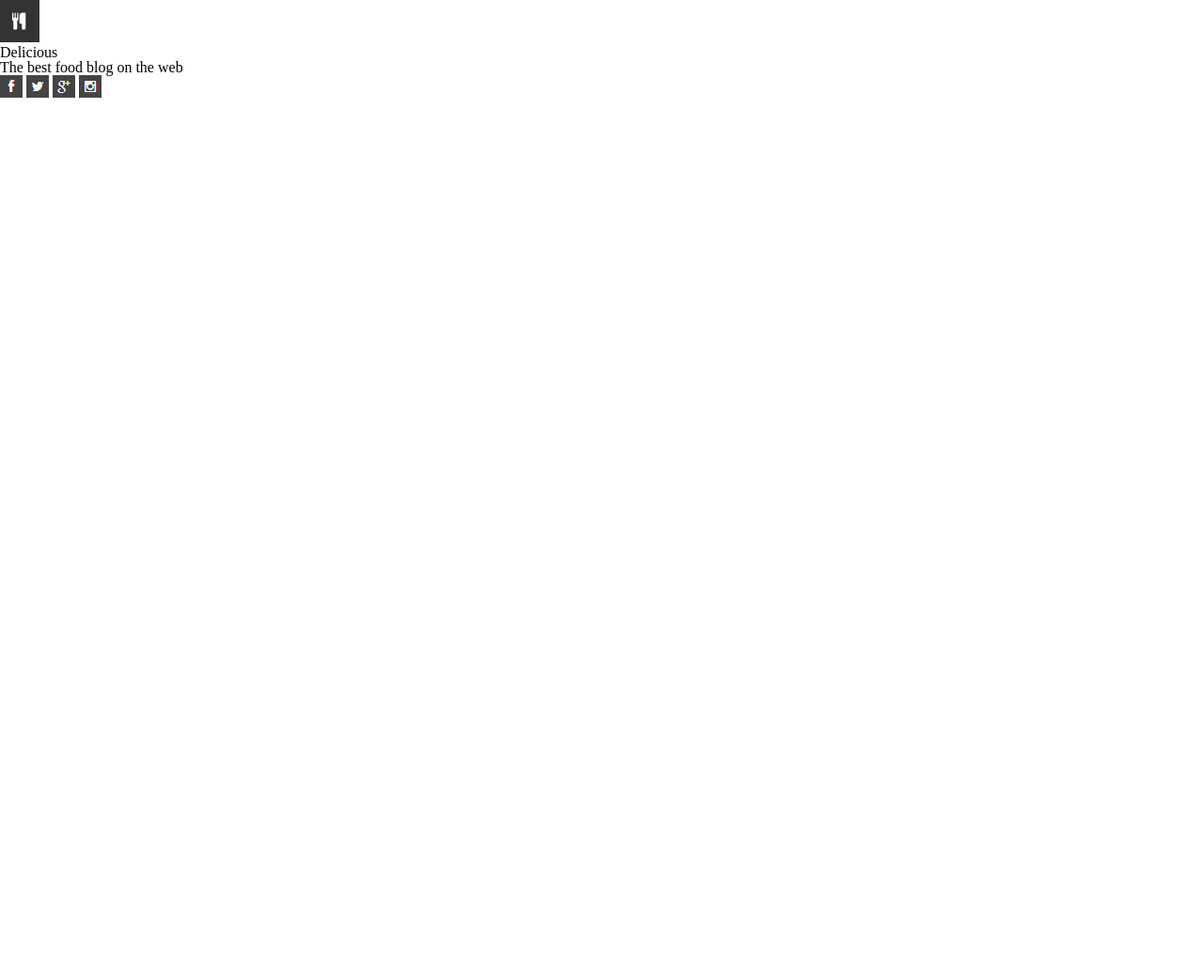
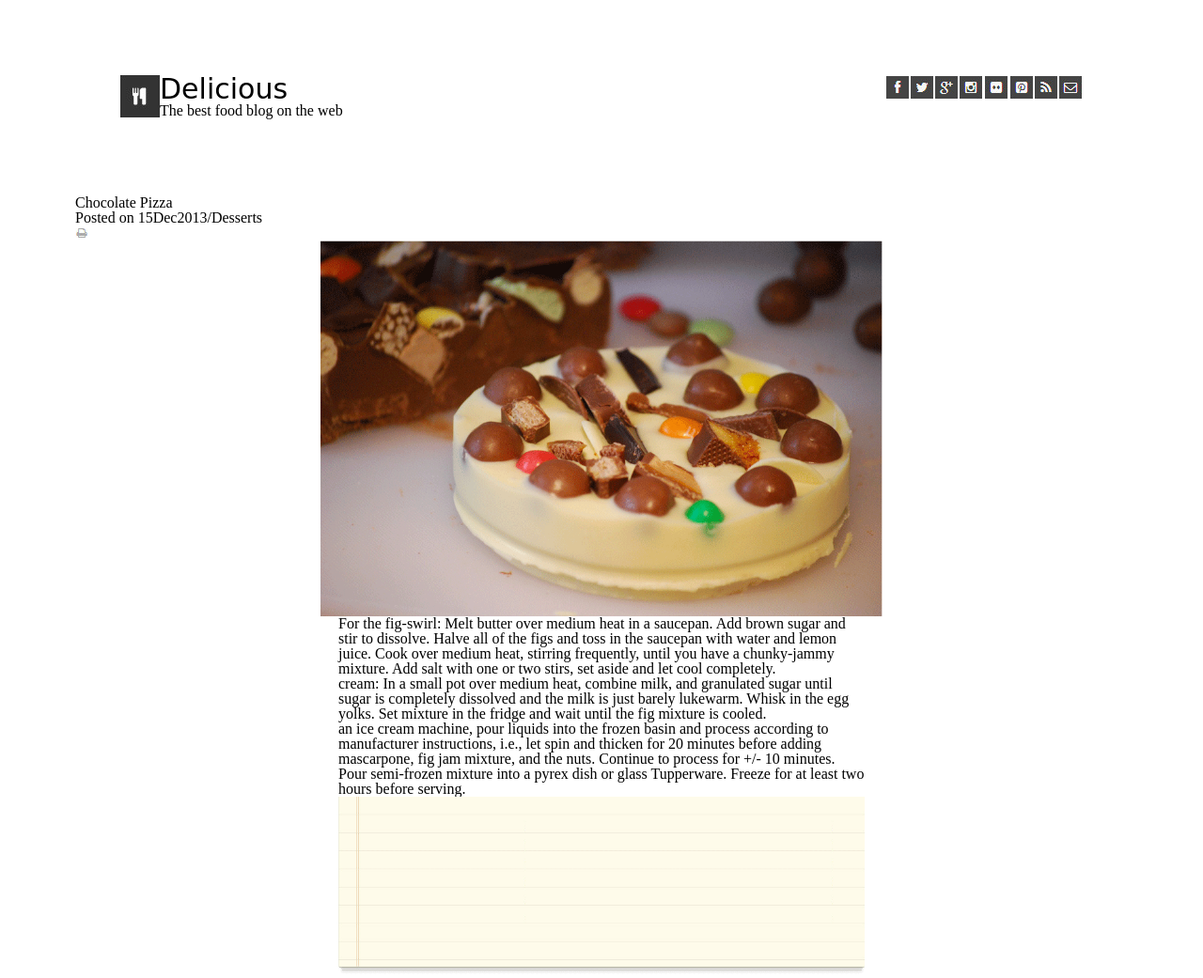
Before and after one commit to Kmac1027/Chocolate-Pizza, a plain HTML site: page index.html in a window 1280 px wide. Shown: the whole page at 94% size. Before the commit the page ends 800 px from the top, so only its background shows below. Drawn offline with Linux system fonts and the light colour scheme.

Commit message:
our choco pizza html and css 80percent complete

```diff
--- a/CSS/style.css
+++ b/CSS/style.css
@@ -0,0 +1,91 @@
+header {
+  display: flex;
+  margin: 3em;
+
+
+}
+
+#One {
+  order: 1;
+}
+
+#Two {
+  order: 2;
+
+}
+#blank {
+  order: 2;
+  flex-grow: 3;
+}
+
+#Three {
+  order: 3;
+  margin: 1px;
+
+}
+
+#Four {
+  order: 4;
+  border: 1px;
+  margin: 1px;
+}
+
+#Five {
+  order: 5;
+  margin: 1px;
+}
+
+#Six {
+  order: 6;
+  margin: 1px;
+}
+
+#Seven {
+  order: 7;
+  margin: 1px;
+}
+
+#Eight {
+  order: 8;
+  margin: 1px;
+}
+
+#Nine {
+  order: 9;
+  margin: 1px;
+}
+
+#Ten  {
+  order: 10;
+  margin: 1px;
+}
+
+h2 {
+font-family: cursive;
+font-size: 30px;
+width: 100%;
+}
+
+body {
+
+  margin: 5em;
+
+
+}
+
+.center {
+  display: block;
+  margin-left: auto;
+  margin-right: auto;
+  width: 50%;
+}
+
+#pizza {
+  text-align: center;
+  height: 400px; width: auto;
+}
+
+#word {
+  width: 400px;
+  text-align: center;
+}
--- a/index.html
+++ b/index.html
@@ -6,26 +6,63 @@
   <title>Chocolate Pizza</title>
 </head>
 <body>
+
   <header>
     <span id="One"><img src="Img/logo.png" alt="fork and knife logo"></span>
     <span id="Two">
     <h2>Delicious</h2>
     <p>The best food blog on the web</p>
     </span>
-    <span id="three">
+    <span id="blank"></span>
+    <span id="Three">
       <img src="Img/fb-icon.png" alt="facebook icon">
     </span>
-    <span id="four">
+    <span id="Four">
       <img src="Img/twit-icon.png" alt="twitter logo">
     </span>
-    <span id="five">
+    <span id="Five">
       <img src="Img/gp-icon.png" alt="Google Plus logo">
     </span>
     <span id="Six">
       <img src="Img/insta-icon.png" alt="Insta logo">
     </span>
+    <span id="Seven">
+      <img src="Img/flic-icon.png" alt="flic icon">
+    </span>
+    <span id="Eight">
+      <img src="Img/pint-icon.png" alt="Pinterest logo">
+    </span>
+    <span id="Nine">
+      <img src="Img/rss-icon.png"alt="RSS icon">
+    </span>
+    <span id="Ten">
+      <img src="Img/mail-icon.png" alt="Mail icon">
+    </span>
+
 
   </header>
 
+  <br>
+  <br>
+
+  <main>
+
+    <span id="Eleven">
+    <h1>Chocolate Pizza</h1>
+    <p>Posted on 15Dec2013/Desserts</p>
+    </span>
+    <span id="Blank2"></span>
+
+
+    <img src="Img/print-icon.png" alt="print icon">
+    <img id="pizza" src="Img/choco-pizza.png" alt="Chocolate Pizza" class="center">
+    <div class= "center">
+    <p>For the fig-swirl: Melt butter over medium heat in a saucepan. Add brown sugar and stir to dissolve. Halve all of the figs and toss in the saucepan with water and lemon juice. Cook over medium heat, stirring frequently, until you have a chunky-jammy mixture. Add salt with one or two stirs, set aside and let cool completely.<br>
+       cream: In a small pot over medium heat, combine milk, and granulated sugar until sugar is completely dissolved and the milk is just barely lukewarm. Whisk in the egg yolks. Set mixture in the fridge and wait until the fig mixture is cooled. <br>
+        an ice cream machine, pour liquids into the frozen basin and process according to manufacturer instructions, i.e., let spin and thicken for 20 minutes before adding mascarpone, fig jam mixture, and the nuts. Continue to process for +/- 10 minutes. Pour semi-frozen mixture into a pyrex dish or glass Tupperware. Freeze for at least two hours before serving.</p>
+      </div>
+    <img src="Img/list-bg.png" alt="Notebook paper" class= "center">
+
+
 </body>
 </html>
```
